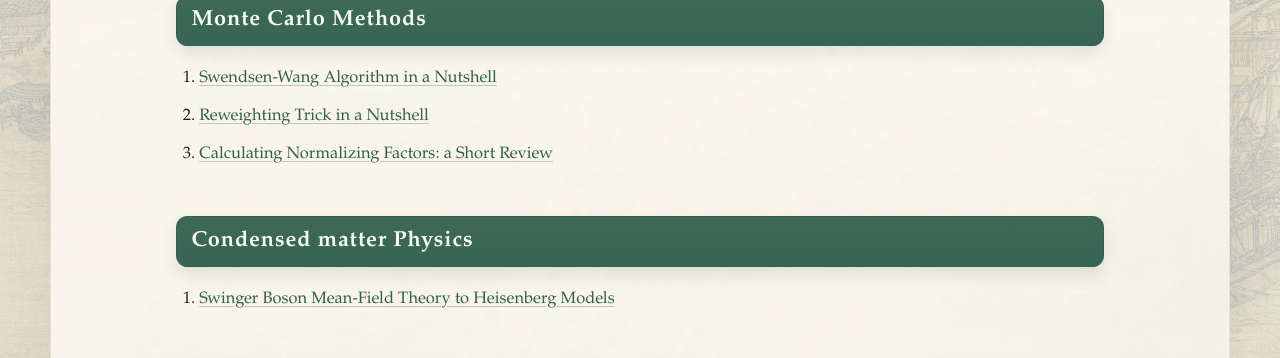
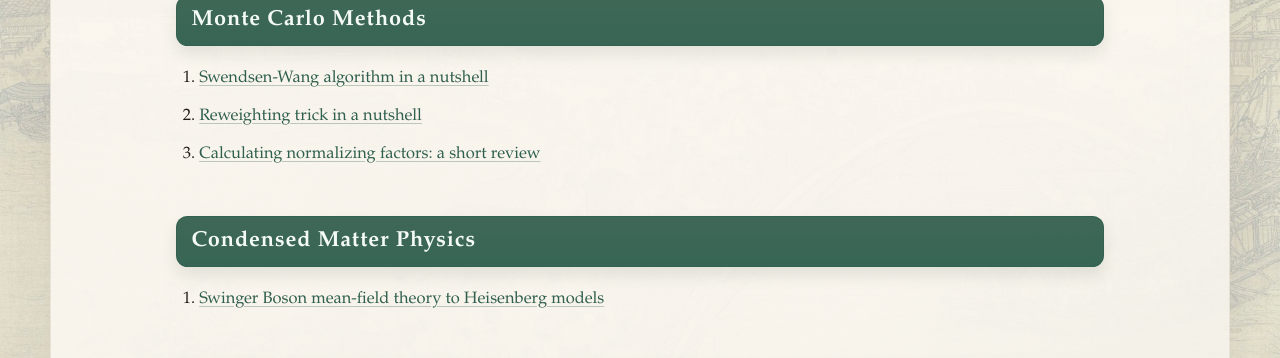
Before and after one commit to ymd-physics/ymd-physics.github.io, a plain HTML site: page notes/index.html in a window 1280 px wide. Shown: the part 822-1180 px from the top of the page. Drawn offline with Linux system fonts and the light colour scheme.

Commit message:
Site updated: 2026-05-09 18:55:39

```diff
--- a/notes/index.html
+++ b/notes/index.html
@@ -140,12 +140,12 @@
 <li><a href="./mqi/mqi-4.html">Bipartite entanglement (II)</a></li>
 </ol>
 <h3 id="Monte-Carlo-Methods"><a href="#Monte-Carlo-Methods" class="headerlink" title="Monte Carlo Methods"></a>Monte Carlo Methods</h3><ol>
-<li><a href="./pages/sw-algorithm.html">Swendsen-Wang Algorithm in a Nutshell</a></li>
-<li><a href="./pages/reweight.html">Reweighting Trick in a Nutshell</a></li>
-<li><a href="./pages/normalize.html">Calculating Normalizing Factors: a Short Review</a></li>
+<li><a href="./pages/sw-algorithm.html">Swendsen-Wang algorithm in a nutshell</a></li>
+<li><a href="./pages/reweight.html">Reweighting trick in a nutshell</a></li>
+<li><a href="./pages/normalize.html">Calculating normalizing factors: a short review</a></li>
 </ol>
-<h3 id="Condensed-matter-Physics"><a href="#Condensed-matter-Physics" class="headerlink" title="Condensed matter Physics"></a>Condensed matter Physics</h3><ol>
-<li><a href="./pages/SBMFT.html">Swinger Boson Mean-Field Theory to Heisenberg Models</a></li>
+<h3 id="Condensed-Matter-Physics"><a href="#Condensed-Matter-Physics" class="headerlink" title="Condensed Matter Physics"></a>Condensed Matter Physics</h3><ol>
+<li><a href="./pages/SBMFT.html">Swinger Boson mean-field theory to Heisenberg models</a></li>
 </ol>
 <h3 id="中文笔记"><a href="#中文笔记" class="headerlink" title="中文笔记"></a>中文笔记</h3><ol>
 <li><a href="./pages/ubt.html">Ubuntu22.04配置笔记</a></li>
```
